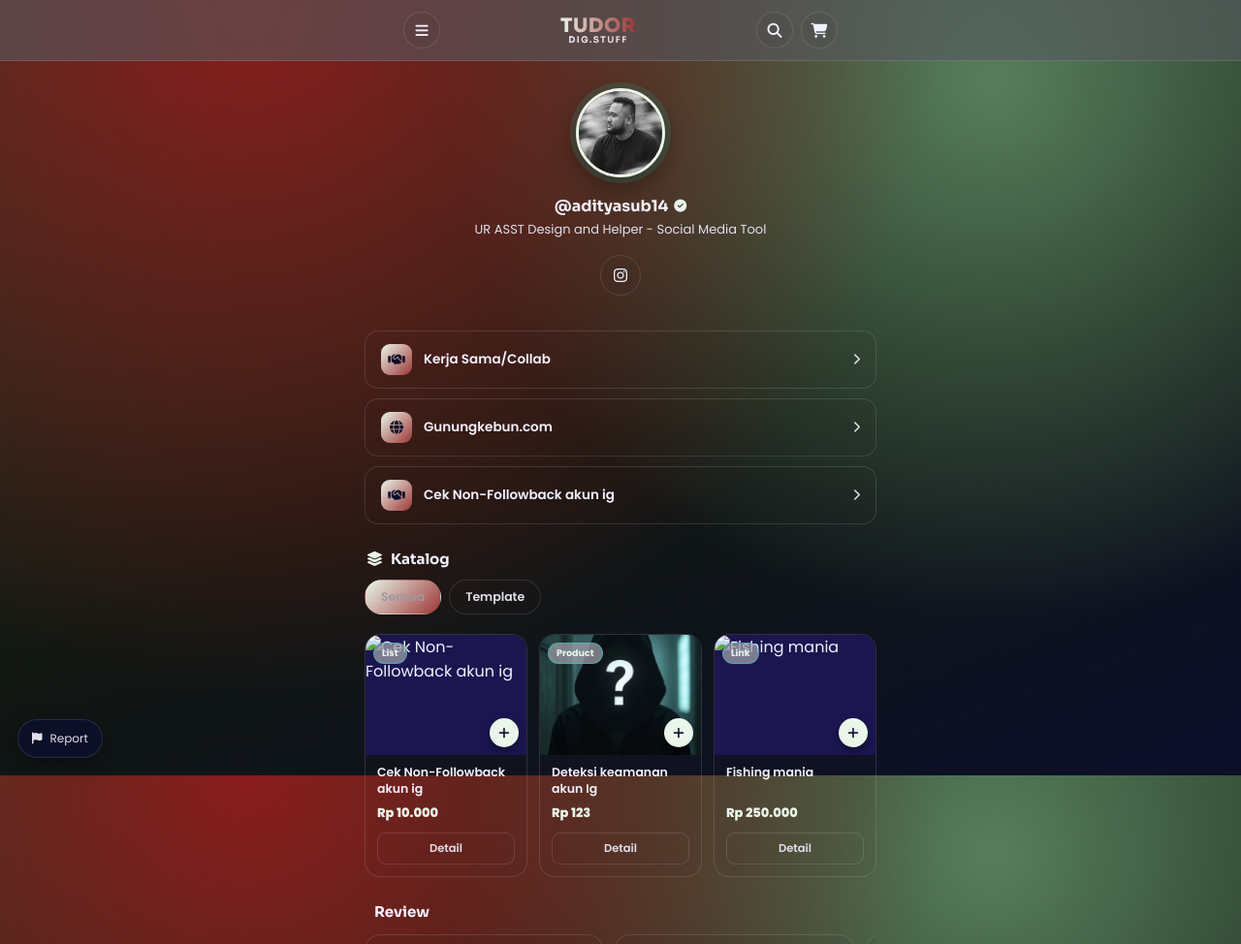
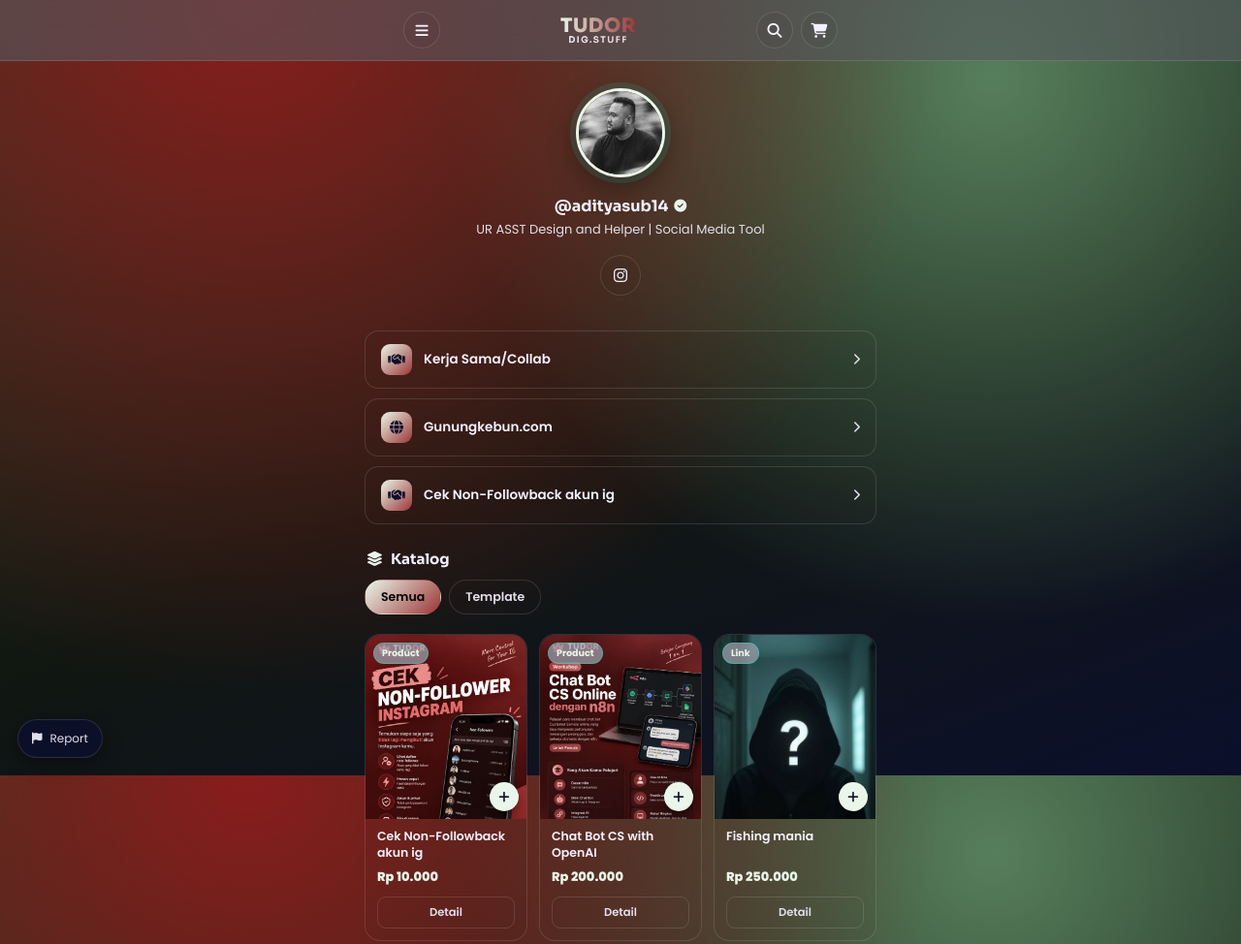
Before and after one commit to adityasub14/Tudor.digstuff, a plain HTML site: page index.html in a window 1280 px wide. Shown: the top 974 px of the page at 97% size. Drawn offline with Linux system fonts and the light colour scheme.

Commit message:
Add files via upload

```diff
--- a/index.html
+++ b/index.html
@@ -127,7 +127,7 @@
     background:var(--card);border:1px solid var(--card-border);color:var(--muted);
     transition:.2s;white-space:nowrap;
   }
-  .tab.active{background:linear-gradient(135deg,var(--accent),var(--accent2));color:#999aa0;border-color:transparent;}
+  .tab.active{background:linear-gradient(135deg,var(--accent),var(--accent2));color:#030304;border-color:transparent;}
 
   /* ===== Products grid ===== */
   .grid{display:grid;grid-template-columns:1fr 1fr;gap:12px;}
@@ -136,8 +136,8 @@
     overflow:hidden;display:flex;flex-direction:column;transition:.25s;
   }
   .card:hover{transform:translateY(-4px);border-color:var(--accent);box-shadow:0 12px 24px rgba(0,0,0,0.35);}
-  .card .thumb{position:relative;width:100%;padding-top:75%;overflow:hidden;background:#1b1650;}
-  .card .thumb img{position:absolute;inset:0;width:100%;height:100%;object-fit:cover;}
+  .card .thumb{position:relative;width:100%;padding-top:115%;overflow:hidden;background:#1b1650;}
+  .card .thumb img{position:absolute;inset:0;width:100%;height:100%;object-fit:cover;object-position:center top;}
   .cat-badge{
     position:absolute;top:8px;left:8px;background:rgba(156, 158, 170, 0.75);
     font-size:9.5px;padding:3px 8px;border-radius:20px;color:var(--accent);font-weight:700;
@@ -336,7 +336,7 @@
   <section class="profile">
     <img class="avatar" src="fotoig.jpeg" alt="avatar">
     <h1>@adityasub14 <i class="fa-solid fa-circle-check"></i></h1>
-    <p>UR ASST Design and Helper - Social Media Tool
+    <p>UR ASST Design and Helper | Social Media Tool
 </p>
     <div class="socials">
       <a class="social-btn" href="https://www.instagram.com/adityasub14?stkn=MW5tMGc0Z2h2NjZpYg==" target="_blank" title="Instagram"><i class="fa-brands fa-instagram"></i></a>
@@ -452,9 +452,9 @@
 <script>
 /* =========== DATA =========== */
 const PRODUCTS = [
-  {id:4,cat:'List',title:'Cek Non-Followback akun ig',price:10000,img:'unfollow.jpeg',desc:'Menggunakan File JSON yang di import dari akunmu '},
-  {id:13,cat:'Product',title:'Deteksi keamanan akun Ig',price:123,img:'ceh.jpeg',desc:'Deteksi Keamanan akun IG'},
-  {id:14,cat:'Link',title:'Fishing mania',price:250000,img:'pish.jpeg',desc:'Invitation'}
+  {id:4,cat:'Product',title:'Cek Non-Followback akun ig',price:10000,img:'Cekunfoll.jpeg',desc:'Menggunakan File JSON yang di import dari akunmu '},
+  {id:13,cat:'Product',title:'Chat Bot CS with OpenAI',price:200000,img:'chatbotimg.jpeg',desc:'Chat Bot CS Online Untuk Kebutuhan Bisnis dan Komunitasmu. Concern with GPT, gemini etc, with N8N'},
+  {id:14,cat:'Link',title:'Fishing mania',price:250000,img:'ceh.jpeg',desc:'Mencari Lokasi Realtime,"For Spouse Only"'}
 ];
 
 const fmt = n => n===0 ? 'Gratis' : 'Rp ' + n.toLocaleString('id-ID');
```
Also changed, not shown: Cekunfoll.jpeg (added), chatbotimg.jpeg (added).
